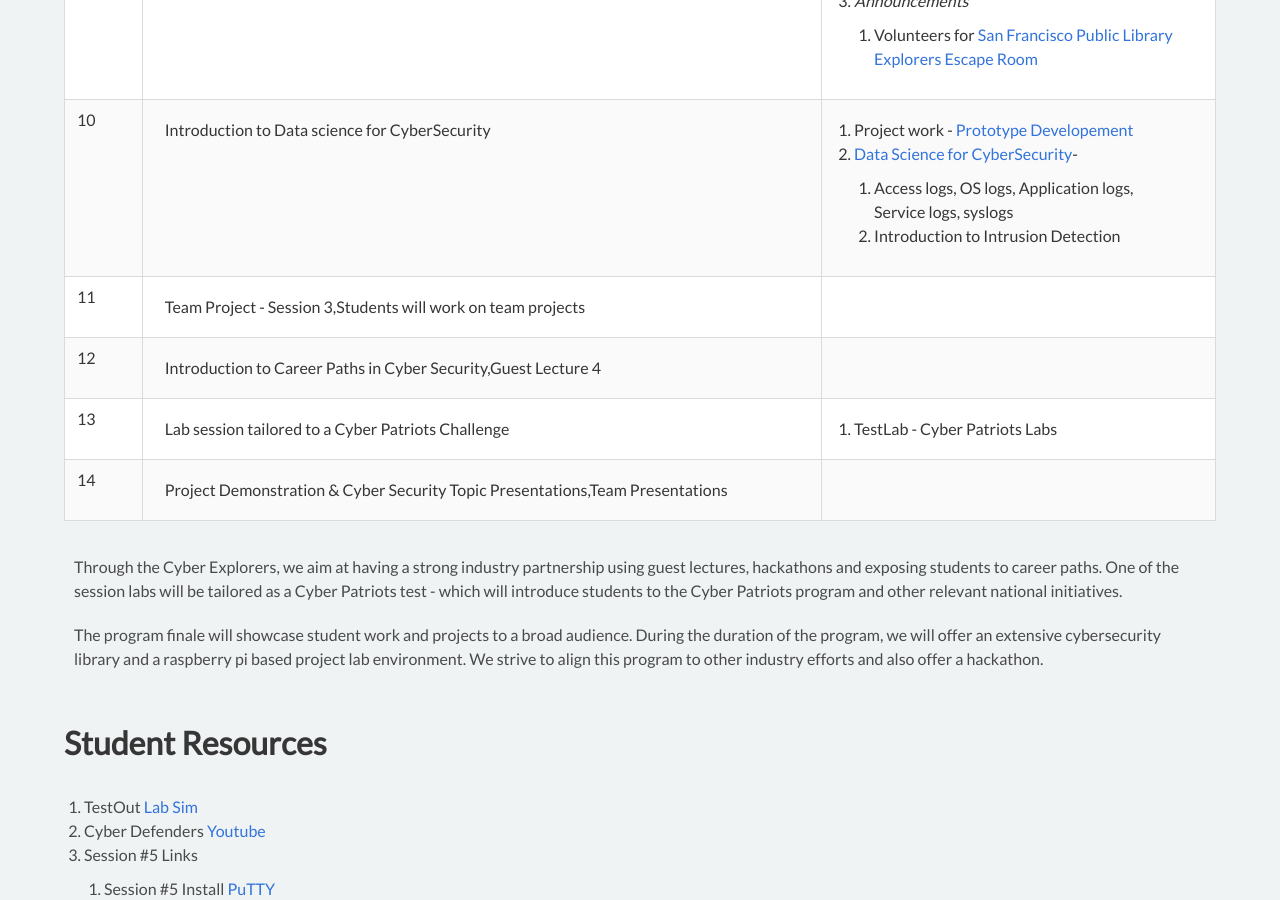
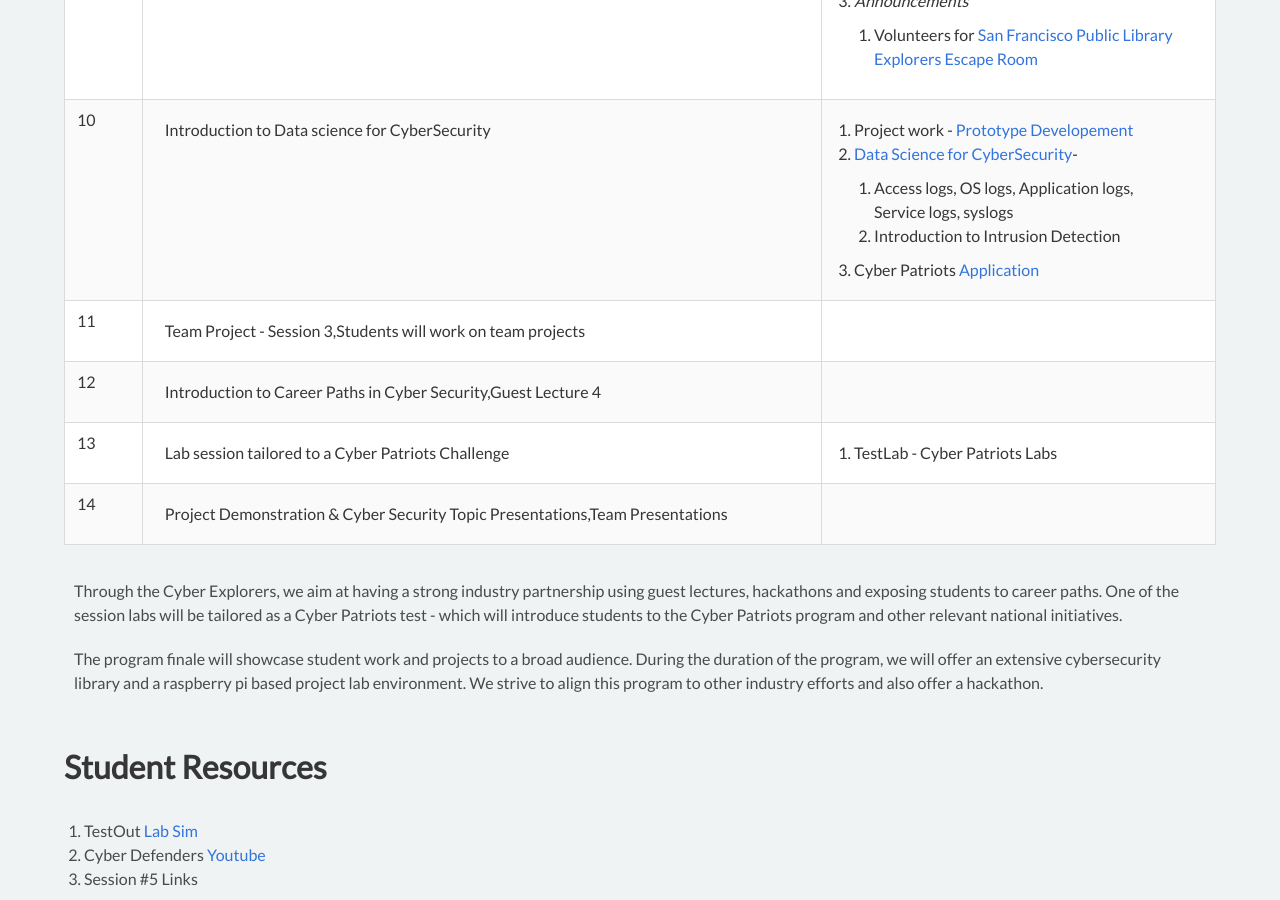
Before and after one commit to cyberdefendersprogram/www-homepage, a Jekyll site: the page built from cyberexplorers.md, in a window 1280 px wide and 900 px high, scrolled down 1832 px. Built offline with Jekyll 4.4.1, drawn with Linux system fonts in a browser that asks for light colours; nearby versions of some CDN libraries.

Commit message:
Update cyber-explorers-curriculum-program.yml

```diff
--- a/_data/cyber-explorers-curriculum-program.yml
+++ b/_data/cyber-explorers-curriculum-program.yml
@@ -64,6 +64,7 @@
     2. [Data Science for CyberSecurity](http://bit.ly/explorersession10)-
         1. Access logs, OS logs, Application logs, Service logs, syslogs
         2. Introduction to Intrusion Detection
+    3. Cyber Patriots [Application](http://tinyurl.com/cyberpatriotapplication)
 
 - session: 11
   desc: Team Project - Session 3,Students will work on team projects
```
